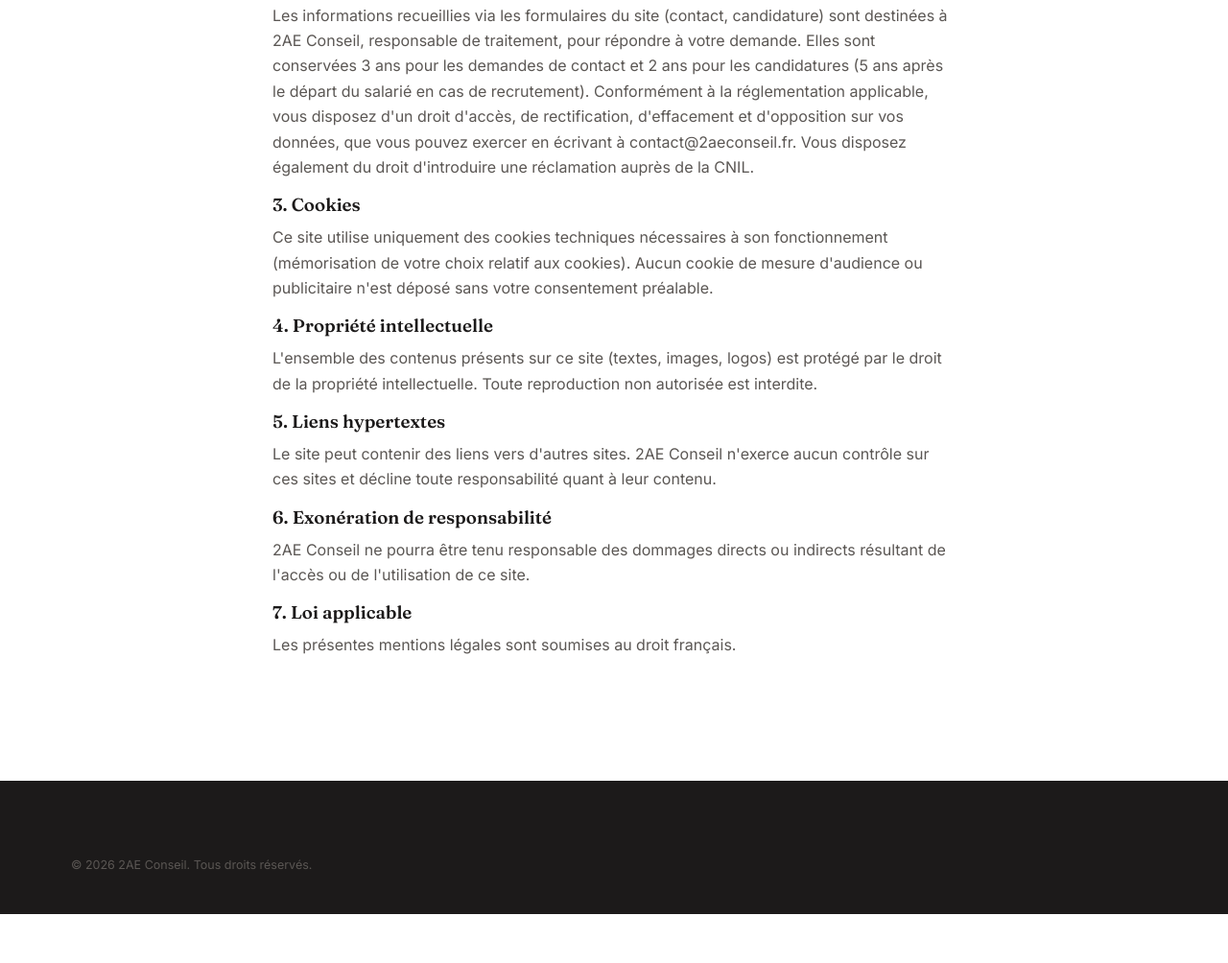
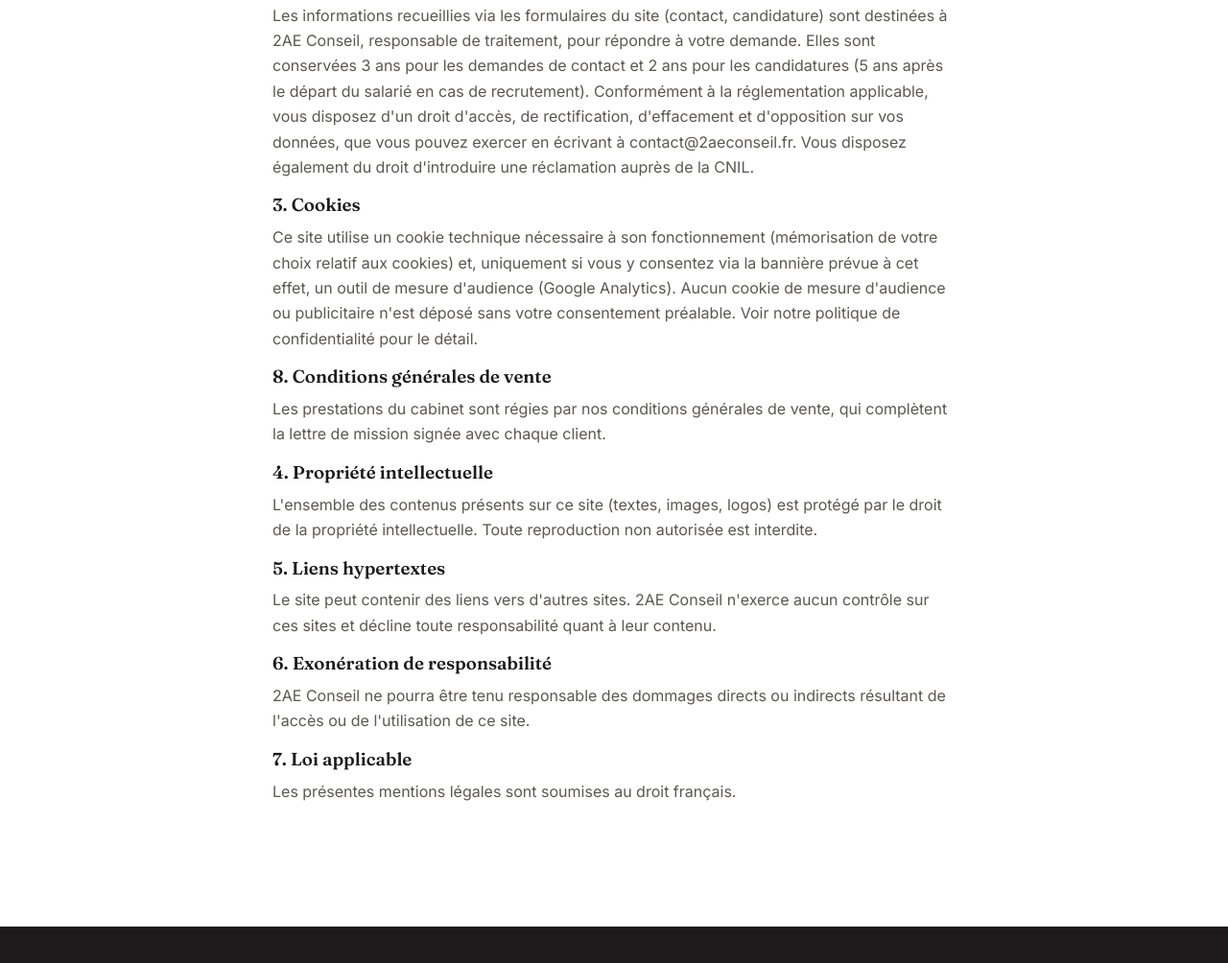
Before and after one commit to alexchoimet10-cmyk/2ae-conseil-, a plain HTML site: page mentions-legales.html in a window 1280 px wide. Shown: the part 699-1703 px from the top of the page at 96% size. Before the commit the page ends 1652 px from the top, so only its background shows below. Drawn offline with Linux system fonts and the light colour scheme.

Commit message:
Update mentions-legales.html

```diff
--- a/mentions-legales.html
+++ b/mentions-legales.html
@@ -57,7 +57,10 @@
       <p>Les informations recueillies via les formulaires du site (contact, candidature) sont destinées à 2AE Conseil, responsable de traitement, pour répondre à votre demande. Elles sont conservées 3 ans pour les demandes de contact et 2 ans pour les candidatures (5 ans après le départ du salarié en cas de recrutement). Conformément à la réglementation applicable, vous disposez d'un droit d'accès, de rectification, d'effacement et d'opposition sur vos données, que vous pouvez exercer en écrivant à contact@2aeconseil.fr. Vous disposez également du droit d'introduire une réclamation auprès de la CNIL.</p>
 
       <h3>3. Cookies</h3>
-      <p>Ce site utilise uniquement des cookies techniques nécessaires à son fonctionnement (mémorisation de votre choix relatif aux cookies). Aucun cookie de mesure d'audience ou publicitaire n'est déposé sans votre consentement préalable.</p>
+      <p>Ce site utilise un cookie technique nécessaire à son fonctionnement (mémorisation de votre choix relatif aux cookies) et, uniquement si vous y consentez via la bannière prévue à cet effet, un outil de mesure d'audience (Google Analytics). Aucun cookie de mesure d'audience ou publicitaire n'est déposé sans votre consentement préalable. Voir notre <a href="politique-confidentialite.html">politique de confidentialité</a> pour le détail.</p>
+
+      <h3>8. Conditions générales de vente</h3>
+      <p>Les prestations du cabinet sont régies par nos <a href="cgv.html">conditions générales de vente</a>, qui complètent la lettre de mission signée avec chaque client.</p>
 
       <h3>4. Propriété intellectuelle</h3>
       <p>L'ensemble des contenus présents sur ce site (textes, images, logos) est protégé par le droit de la propriété intellectuelle. Toute reproduction non autorisée est interdite.</p>
```
